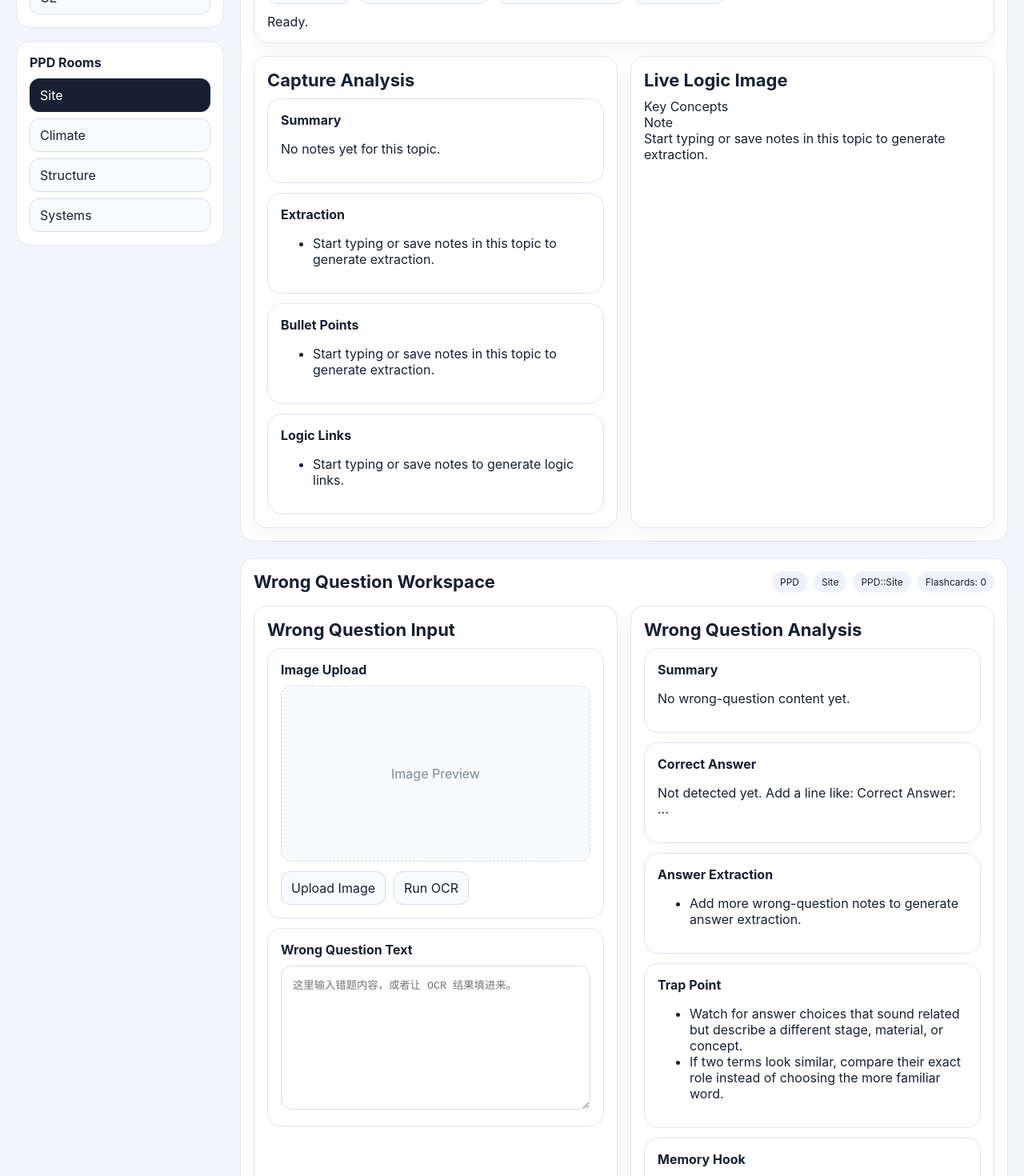
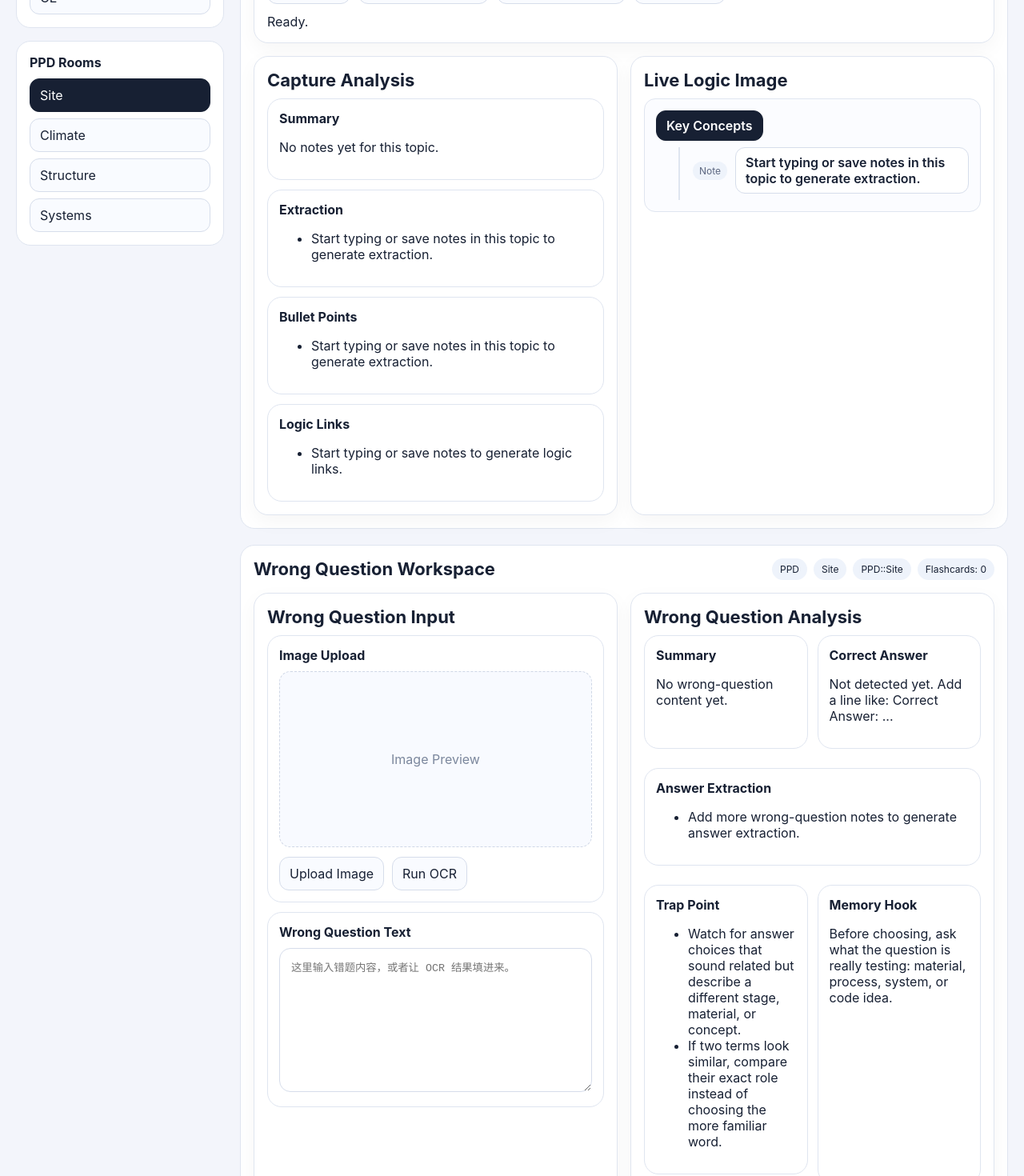
Before and after one commit to lishixin1995/ARE-study, a React (Vite) app: page / in a window 1280 px wide. Shown: the part 440-1910 px from the top of the page at 80% size. Built offline with nearby package versions, Linux system fonts and the light colour scheme; the HTML template or start-up script is replaced by a standard one.

Commit message:
Update App.css

```diff
--- a/src/App.css
+++ b/src/App.css
@@ -205,3 +205,251 @@ body {
   display: grid;
   gap: 12px;
 }
+.compact-subcard {
+  padding: 14px;
+}
+
+.logic-forest {
+  display: grid;
+  gap: 14px;
+}
+
+.logic-tree-card {
+  border: 1px solid #dfe5f0;
+  border-radius: 14px;
+  padding: 14px;
+  background: #fbfcff;
+}
+
+.logic-tree-level {
+  position: relative;
+}
+
+.logic-tree-row {
+  display: flex;
+  align-items: center;
+  gap: 10px;
+  margin-bottom: 8px;
+}
+
+.logic-node-card {
+  display: inline-flex;
+  align-items: center;
+  min-height: 38px;
+  padding: 8px 12px;
+  border-radius: 12px;
+  border: 1px solid #d6ddeb;
+  background: #ffffff;
+  color: #172033;
+  font-weight: 600;
+}
+
+.logic-node-card.root {
+  background: #172033;
+  color: #ffffff;
+  border-color: #172033;
+}
+
+.logic-relation-pill {
+  display: inline-flex;
+  align-items: center;
+  padding: 4px 8px;
+  border-radius: 999px;
+  background: #eef3fb;
+  color: #5c6780;
+  font-size: 12px;
+  white-space: nowrap;
+}
+
+.logic-children {
+  margin-left: 28px;
+  padding-left: 16px;
+  border-left: 2px solid #dfe5f0;
+  display: grid;
+  gap: 10px;
+}
+
+.analysis-mini-grid {
+  display: grid;
+  grid-template-columns: 1fr 1fr;
+  gap: 12px;
+}
+
+.analysis-span-2 {
+  grid-column: span 2;
+}
+
+.upload-nav-pill {
+  cursor: pointer;
+  position: relative;
+  overflow: hidden;
+  user-select: none;
+}
+
+.upload-nav-pill:hover,
+.nav-action-pill:hover {
+  background: #eaf1ff;
+  border-color: #b8c8ea;
+}
+
+.nav-action-pill {
+  text-align: center !important;
+}
+
+.nav-action-pill:disabled {
+  opacity: 0.55;
+  cursor: not-allowed;
+}
+
+.wrongq-button-row {
+  align-items: center;
+}
+
+.wrong-question-textarea {
+  min-height: 180px;
+}
+
+.flashcard-carousel {
+  display: grid;
+  gap: 14px;
+}
+
+.flashcard-carousel-header {
+  display: flex;
+  align-items: center;
+  justify-content: space-between;
+  gap: 12px;
+}
+
+.flashcard-counter {
+  font-weight: 700;
+  color: #5f6c85;
+}
+
+.flashcard-slide {
+  border: 1px solid #dfe5f0;
+  border-radius: 16px;
+  padding: 14px;
+  background: #fbfcff;
+  display: grid;
+  gap: 14px;
+}
+
+.flashcard-slide-top {
+  display: flex;
+  align-items: flex-start;
+  justify-content: space-between;
+  gap: 16px;
+}
+
+.flashcard-meta {
+  font-size: 13px;
+  color: #5f6c85;
+  font-weight: 600;
+}
+
+.flashcard-thumb-wrap {
+  display: flex;
+  flex-direction: column;
+  align-items: flex-end;
+  gap: 8px;
+}
+
+.flashcard-thumb {
+  width: 110px;
+  height: 74px;
+  object-fit: cover;
+  border-radius: 10px;
+  border: 1px solid #dfe5f0;
+  background: #f8faff;
+  cursor: zoom-in;
+}
+
+.tiny-link-btn {
+  border: none;
+  background: transparent;
+  color: #1d4ed8;
+  cursor: pointer;
+  padding: 0;
+  font-size: 12px;
+}
+
+.flashcard-question {
+  border: 1px solid #dfe5f0;
+  border-radius: 14px;
+  padding: 12px;
+  background: #ffffff;
+}
+
+.flashcard-detail-grid {
+  display: grid;
+  grid-template-columns: 1fr 1fr;
+  gap: 12px;
+}
+
+.image-modal-backdrop {
+  position: fixed;
+  inset: 0;
+  background: rgba(12, 18, 31, 0.55);
+  display: flex;
+  align-items: center;
+  justify-content: center;
+  padding: 24px;
+  z-index: 1000;
+}
+
+.image-modal-content {
+  position: relative;
+  max-width: 90vw;
+  max-height: 90vh;
+  background: #ffffff;
+  border-radius: 16px;
+  padding: 14px;
+}
+
+.image-modal-close {
+  position: absolute;
+  top: 10px;
+  right: 10px;
+  width: 34px;
+  height: 34px;
+  border-radius: 999px;
+  border: 1px solid #d6ddeb;
+  background: #ffffff;
+  cursor: pointer;
+  font-size: 22px;
+  line-height: 1;
+}
+
+.image-modal-img {
+  max-width: 86vw;
+  max-height: 82vh;
+  object-fit: contain;
+  display: block;
+  border-radius: 10px;
+}
+
+.image-preview {
+  width: 100%;
+  max-height: 260px;
+  object-fit: contain;
+  border: 1px solid #dfe5f0;
+  border-radius: 14px;
+  background: #f8faff;
+}
+
+@media (max-width: 1000px) {
+  .analysis-mini-grid,
+  .flashcard-detail-grid {
+    grid-template-columns: 1fr;
+  }
+
+  .analysis-span-2 {
+    grid-column: span 1;
+  }
+
+  .flashcard-slide-top {
+    flex-direction: column;
+    align-items: flex-start;
+  }
+}
```
